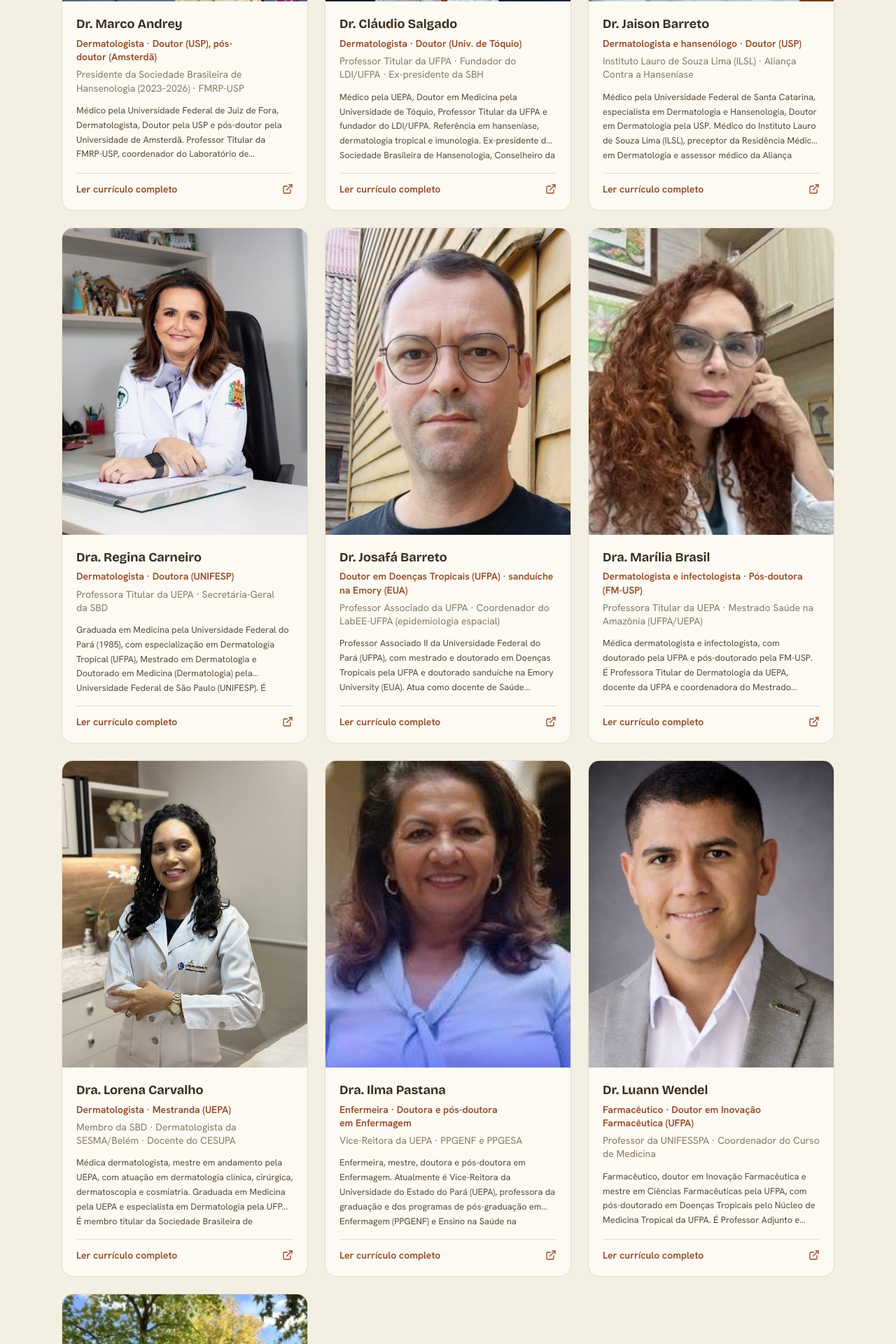
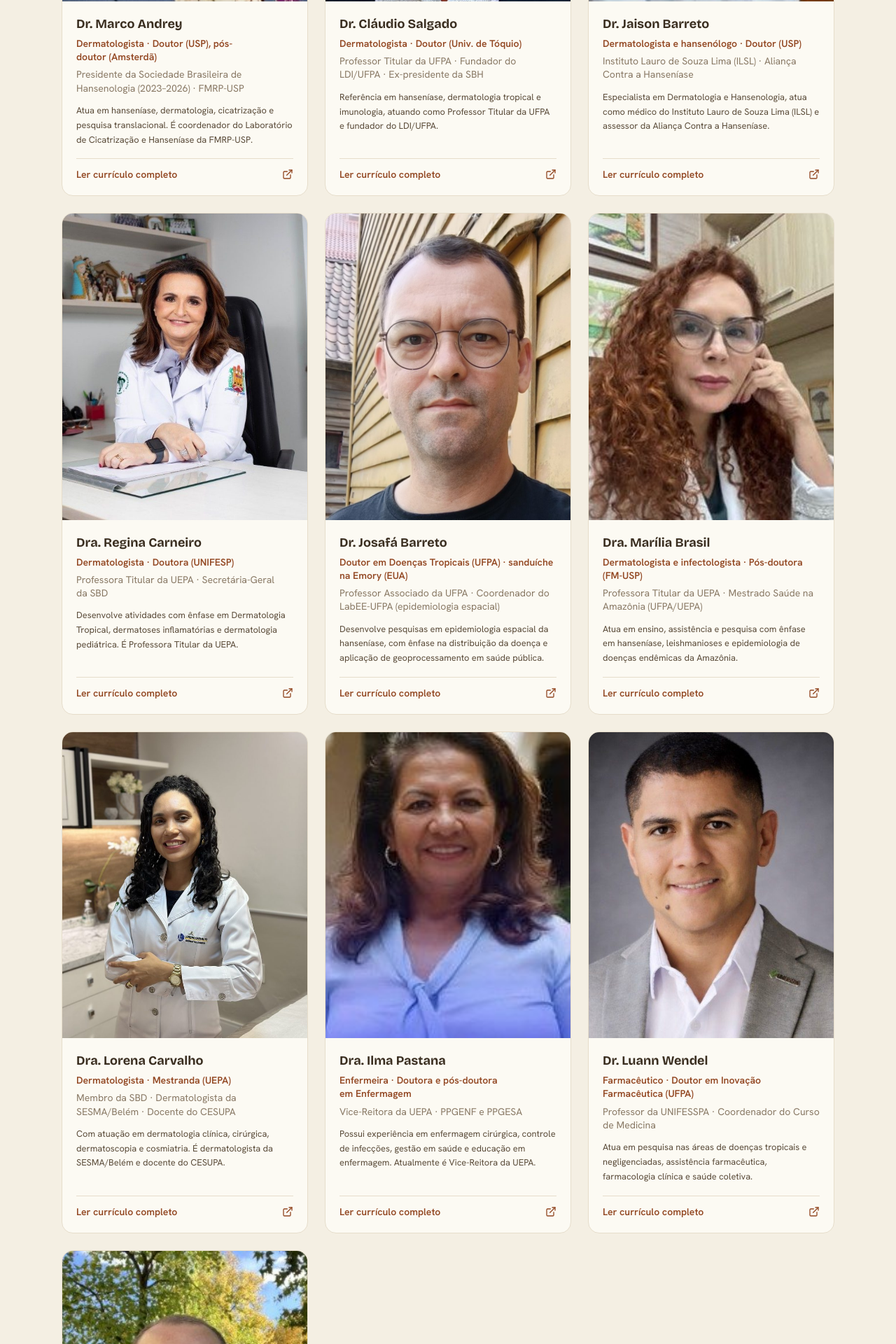
Before and after one commit to congressoamazonicodehanseniase/uepa-congresso, a Next.js app: page /congresso in a window 1280 px wide. Shown: the part 1880-3800 px from the top of the page at 70% size. Built offline with nearby package versions, Linux system fonts and the light colour scheme.

Commit message:
Add precise CV summaries to avoid text cutoff

```diff
--- a/app/components/PalestrantesConvidados.tsx
+++ b/app/components/PalestrantesConvidados.tsx
@@ -11,6 +11,7 @@ type Palestrante = {
   instituicao: string;
   foto: string;
   curriculo: string;
+  resumo: string;
   lattes?: string;
 };
 
@@ -22,6 +23,7 @@ const palestrantes: Palestrante[] = [
     instituicao: 'Presidente da Sociedade Brasileira de Hansenologia (2023–2026) · FMRP-USP',
     foto: '/palestrantes/marco-andrey.jpg',
     curriculo: 'Médico pela Universidade Federal de Juiz de Fora, Dermatologista, Doutor pela USP e pós-doutor pela Universidade de Amsterdã. Professor Titular da FMRP-USP, coordenador do Laboratório de Cicatrização e Hanseníase e do Programa de Pós-Graduação em Clínica Médica. Presidente da Sociedade Brasileira de Hansenologia (2023–2026) e membro do Conselho da International Leprosy Association (ILA). Atua em hanseníase, dermatologia, cicatrização e pesquisa translacional.',
+    resumo: 'Atua em hanseníase, dermatologia, cicatrização e pesquisa translacional. É coordenador do Laboratório de Cicatrização e Hanseníase da FMRP-USP.',
     lattes: 'http://lattes.cnpq.br/9103136155056414',
   },
   {
@@ -30,6 +32,7 @@ const palestrantes: Palestrante[] = [
     instituicao: 'Professor Titular da UFPA · Fundador do LDI/UFPA · Ex-presidente da SBH',
     foto: '/palestrantes/claudio-salgado.jpg',
     curriculo: 'Médico pela UEPA, Doutor em Medicina pela Universidade de Tóquio, Professor Titular da UFPA e fundador do LDI/UFPA. Referência em hanseníase, dermatologia tropical e imunologia. Ex-presidente da Sociedade Brasileira de Hansenologia, Conselheiro da International Leprosy Association (Américas) e Coordenador da Área Ciências Biológicas II da CAPES.',
+    resumo: 'Referência em hanseníase, dermatologia tropical e imunologia, atuando como Professor Titular da UFPA e fundador do LDI/UFPA.',
     lattes: 'http://lattes.cnpq.br/2310734509396125',
   },
   {
@@ -38,6 +41,7 @@ const palestrantes: Palestrante[] = [
     instituicao: 'Instituto Lauro de Souza Lima (ILSL) · Aliança Contra a Hanseníase',
     foto: '/palestrantes/jaison-barreto.jpg',
     curriculo: 'Médico pela Universidade Federal de Santa Catarina, especialista em Dermatologia e Hansenologia, Doutor em Dermatologia pela USP. Médico do Instituto Lauro de Souza Lima (ILSL), preceptor da Residência Médica em Dermatologia e assessor médico da Aliança Contra a Hanseníase. Atua em Dermatologia, Dermatopatologia e Hansenologia.',
+    resumo: 'Especialista em Dermatologia e Hansenologia, atua como médico do Instituto Lauro de Souza Lima (ILSL) e assessor da Aliança Contra a Hanseníase.',
     lattes: 'http://lattes.cnpq.br/5343952256246039',
   },
   {
@@ -46,6 +50,7 @@ const palestrantes: Palestrante[] = [
     instituicao: 'Professora Titular da UEPA · Secretária-Geral da SBD',
     foto: '/palestrantes/regina-carneiro.jpg',
     curriculo: 'Graduada em Medicina pela Universidade Federal do Pará (1985), com especialização em Dermatologia Tropical (UFPA), Mestrado em Dermatologia e Doutorado em Medicina (Dermatologia) pela Universidade Federal de São Paulo (UNIFESP). É Professora Titular de Dermatologia da Universidade do Estado do Pará (UEPA) desde 2013, docente permanente dos programas de pós-graduação em Cirurgia Experimental e Biologia dos Agentes Parasitários da UEPA. Atua como Coordenadora e Preceptora da Residência Médica em Dermatologia da UEPA e exerce o cargo de Secretária-Geral da Sociedade Brasileira de Dermatologia. Desenvolve atividades de ensino, assistência e pesquisa com ênfase em Dermatologia Tropical, dermatoses inflamatórias e dermatologia pediátrica.',
+    resumo: 'Desenvolve atividades com ênfase em Dermatologia Tropical, dermatoses inflamatórias e dermatologia pediátrica. É Professora Titular da UEPA.',
     lattes: 'http://lattes.cnpq.br/1387234135281918',
   },
   {
@@ -54,6 +59,7 @@ const palestrantes: Palestrante[] = [
     instituicao: 'Professor Associado da UFPA · Coordenador do LabEE-UFPA (epidemiologia espacial)',
     foto: '/palestrantes/josafa-barreto.jpg',
     curriculo: 'Professor Associado II da Universidade Federal do Pará (UFPA), com mestrado e doutorado em Doenças Tropicais pela UFPA e doutorado sanduíche na Emory University (EUA). Atua como docente de Saúde Coletiva no Campus Castanhal e como professor permanente do Programa de Pós-Graduação em Doenças Tropicais da UFPA. Desenvolve pesquisas em epidemiologia espacial da hanseníase, com ênfase na distribuição espacial da doença, soroprevalência em municípios endêmicos e aplicação de Sistemas de Informação Geográfica (SIG) e geoprocessamento em saúde pública. É fundador e coordenador do Laboratório de Epidemiologia Espacial da UFPA (LabEE-UFPA) desde 2014, criado com financiamento do CNPq.',
+    resumo: 'Desenvolve pesquisas em epidemiologia espacial da hanseníase, com ênfase na distribuição da doença e aplicação de geoprocessamento em saúde pública.',
     lattes: 'http://lattes.cnpq.br/1894551542259862',
   },
   {
@@ -62,6 +68,7 @@ const palestrantes: Palestrante[] = [
     instituicao: 'Professora Titular da UEPA · Mestrado Saúde na Amazônia (UFPA/UEPA)',
     foto: '/palestrantes/marilia-brasil.jpg',
     curriculo: 'Médica dermatologista e infectologista, com doutorado pela UFPA e pós-doutorado pela FM-USP. É Professora Titular de Dermatologia da UEPA, docente da UFPA e coordenadora do Mestrado Profissional Saúde na Amazônia (UFPA/UEPA). Atua em ensino, assistência e pesquisa com ênfase em hanseníase, HIV/AIDS, leishmanioses, dermatologia tropical e epidemiologia de doenças endêmicas da Amazônia.',
+    resumo: 'Atua em ensino, assistência e pesquisa com ênfase em hanseníase, leishmanioses e epidemiologia de doenças endêmicas da Amazônia.',
     lattes: 'http://lattes.cnpq.br/0548879430701901',
   },
   {
@@ -70,6 +77,7 @@ const palestrantes: Palestrante[] = [
     instituicao: 'Membro da SBD · Dermatologista da SESMA/Belém · Docente do CESUPA',
     foto: '/palestrantes/lorena-carvalho.jpg',
     curriculo: 'Médica dermatologista, mestre em andamento pela UEPA, com atuação em dermatologia clínica, cirúrgica, dermatoscopia e cosmiatria. Graduada em Medicina pela UEPA e especialista em Dermatologia pela UFPA. É membro titular da Sociedade Brasileira de Dermatologia, dermatologista da SESMA/Belém e docente de Dermatologia do CESUPA, onde coordena o ambulatório de cirurgia dermatológica.',
+    resumo: 'Com atuação em dermatologia clínica, cirúrgica, dermatoscopia e cosmiatria. É dermatologista da SESMA/Belém e docente do CESUPA.',
     lattes: 'http://lattes.cnpq.br/7517604215547189',
   },
   {
@@ -78,6 +86,7 @@ const palestrantes: Palestrante[] = [
     instituicao: 'Vice-Reitora da UEPA · PPGENF e PPGESA',
     foto: '/palestrantes/ilma-pastana.jpg',
     curriculo: 'Enfermeira, mestre, doutora e pós-doutora em Enfermagem. Atualmente é Vice-Reitora da Universidade do Estado do Pará (UEPA), professora da graduação e dos programas de pós-graduação em Enfermagem (PPGENF) e Ensino na Saúde na Amazônia (PPGESA). Possui experiência em enfermagem cirúrgica, controle de infecções, gestão em saúde e educação em enfermagem, tendo ocupado cargos de destaque na UEPA e na Associação Brasileira de Enfermagem (ABEn), com relevante atuação no ensino, na pesquisa e na gestão acadêmica.',
+    resumo: 'Possui experiência em enfermagem cirúrgica, controle de infecções, gestão em saúde e educação em enfermagem. Atualmente é Vice-Reitora da UEPA.',
     lattes: 'http://lattes.cnpq.br/1650337093024641',
   },
   {
@@ -86,6 +95,7 @@ const palestrantes: Palestrante[] = [
     instituicao: 'Professor da UNIFESSPA · Coordenador do Curso de Medicina',
     foto: '/palestrantes/luann-wendel.jpg',
     curriculo: 'Farmacêutico, doutor em Inovação Farmacêutica e mestre em Ciências Farmacêuticas pela UFPA, com pós-doutorado em Doenças Tropicais pelo Núcleo de Medicina Tropical da UFPA. É Professor Adjunto e Pesquisador da UNIFESSPA, Coordenador da Faculdade de Medicina e do Curso de Medicina, além de coordenador do Programa de Pós-Graduação em Saúde da Família. Atua em pesquisa nas áreas de doenças tropicais e negligenciadas, assistência farmacêutica, farmacologia clínica, farmacogenômica e saúde coletiva, com produção científica e orientação em programas de pós-graduação.',
+    resumo: 'Atua em pesquisa nas áreas de doenças tropicais e negligenciadas, assistência farmacêutica, farmacologia clínica e saúde coletiva.',
     lattes: 'http://lattes.cnpq.br/6233488431016391',
   },
   {
@@ -94,6 +104,7 @@ const palestrantes: Palestrante[] = [
     instituicao: 'Professor da UEPA · Bolsista de produtividade do CNPq',
     foto: '/palestrantes/anderson-bentes.jpg',
     curriculo: 'Farmacêutico graduado pela Universidade Federal do Pará (UFPA), com Mestrado em Ciências Farmacêuticas e Doutorado em Biotecnologia pela UFPA. É Professor Adjunto da Universidade do Estado do Pará (UEPA) e coordenador do Programa de Pós-Graduação Profissional em Cirurgia e Pesquisa Experimental. Atua em pesquisa nas áreas de Farmacologia Experimental, plantas medicinais, drogas sintéticas e tecnologias em saúde, sendo coordenador de laboratório de pesquisa e membro da Sociedade Brasileira de Farmacologia e Terapêutica Experimental. É bolsista de produtividade do CNPq.',
+    resumo: 'Atua em pesquisa nas áreas de Farmacologia Experimental, plantas medicinais, drogas sintéticas e tecnologias em saúde.',
     lattes: 'http://lattes.cnpq.br/3455183793812931',
   },
 ];
@@ -152,8 +163,8 @@ export default function PalestrantesConvidados() {
                   </h3>
                   <p className="text-brand-strong text-sm font-semibold mt-1.5 leading-snug">{p.titulo}</p>
                   <p className="text-muted text-sm mt-1.5 leading-snug">{p.instituicao}</p>
-                  <p className="text-ink-soft text-[0.8rem] mt-3 leading-relaxed line-clamp-4 flex-1">
-                    {p.curriculo}
+                  <p className="text-ink-soft text-[0.8rem] mt-3 leading-relaxed flex-1">
+                    {p.resumo}
                   </p>
 
                   <div className="mt-4 pt-3 border-t border-line text-sm text-brand-strong font-semibold flex items-center justify-between">
```
